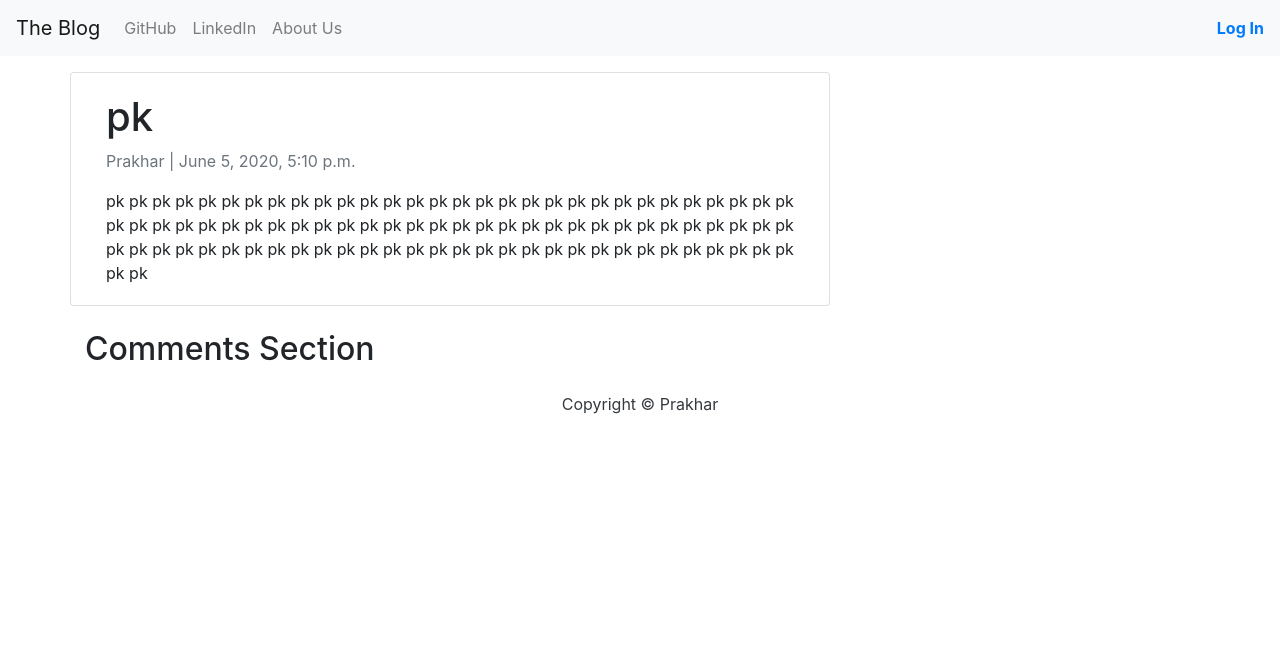
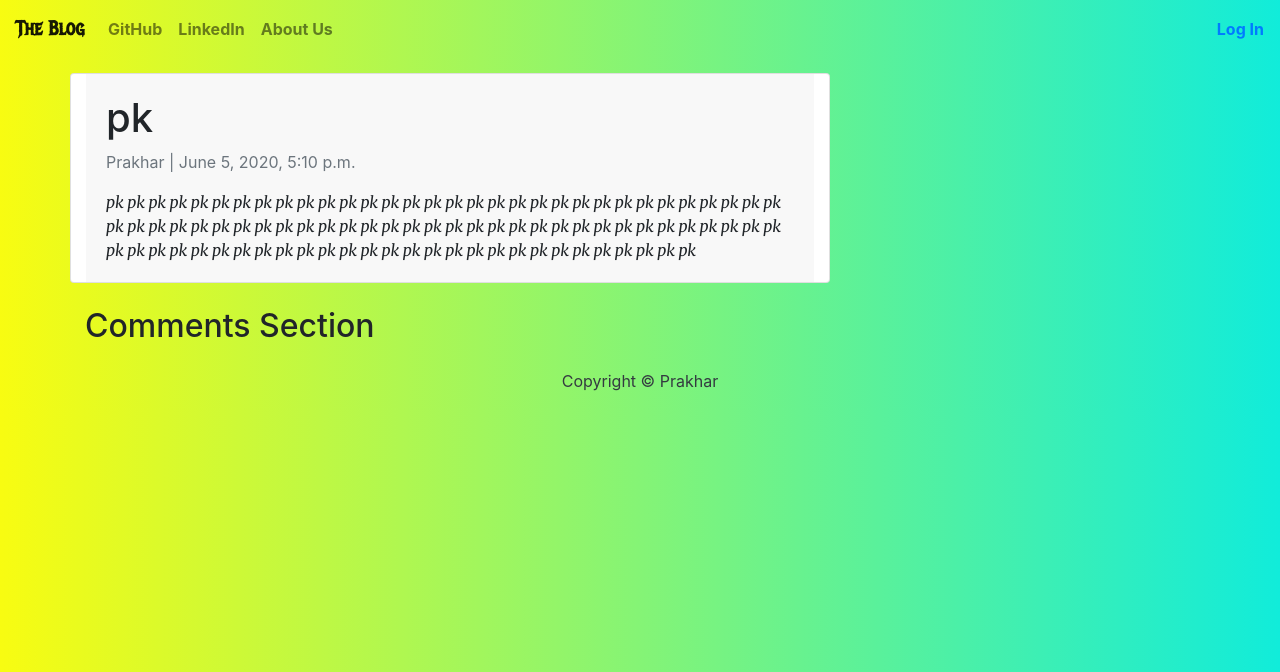
Before and after one commit to Prakhar0047/Blog_Project, a Django app: a page that uses myBlog_Project/basic_app/templates/basic_app/base.html in a window 1280 px wide. Shown: the top 672 px of the page. Run offline with Django 3.2, Linux system fonts and the light colour scheme; data comes from the database, SQL or seed files in the repository; some libraries are stand-ins or nearby versions.

Commit message:
Blog Project

```diff
--- a/myBlog_Project/basic_app/templates/basic_app/base.html
+++ b/myBlog_Project/basic_app/templates/basic_app/base.html
@@ -14,23 +14,54 @@
 
     <script src="https://stackpath.bootstrapcdn.com/bootstrap/4.4.1/js/bootstrap.min.js" integrity="sha384-wfSDF2E50Y2D1uUdj0O3uMBJnjuUD4Ih7YwaYd1iqfktj0Uod8GCExl3Og8ifwB6" crossorigin="anonymous"></script>
 
+    <!-- FONTS -->
+    <link href="https://fonts.googleapis.com/css2?family=Metal+Mania&display=swap" rel="stylesheet">
+    <link href="https://fonts.googleapis.com/css2?family=Merriweather:ital@1&display=swap" rel="stylesheet">
+    <link href="https://fonts.googleapis.com/css2?family=Permanent+Marker&display=swap" rel="stylesheet">
+
 </head>
 <body>
+  <style>
+    .card-title{
+      color: brown;
+      font-family: 'Permanent Marker', cursive;
+    }
+
+    .card-text{
+      font-family: 'Merriweather', serif;
+    }
+
+    .card-body{
+      background-color: rgba(245, 245, 245, 0.671);
+    }
+
+    body{
+      background-image: linear-gradient(to right,rgb(248, 252, 17),rgb(17, 236, 218));
+    }
+
+    .navbar{
+      background-image: linear-gradient(to right,rgb(248, 252, 17),rgb(17, 236, 218));
+    }
+
+    .title{
+      font-family: 'Metal Mania', cursive;
+    }
+  </style>
   <nav class="navbar navbar-expand-lg navbar-light bg-light">
-    <a class="navbar-brand" href="{% url 'home' %}">The Blog</a>
+    <a class="navbar-brand" href="{% url 'home' %}"> <b class="blod_left title">The Blog</b> </a>
     <button class="navbar-toggler" type="button" data-toggle="collapse" data-target="#navbarNav" aria-controls="navbarNav" aria-expanded="false" aria-label="Toggle navigation">
     <span class="navbar-toggler-icon"></span>
     </button>
     <div class="collapse navbar-collapse" id="navbarNav">
       <ul class="navbar-nav">
         <li class="nav-item">
-          <a class="nav-link" href="https://www.github.com">GitHub</a>
+          <a class="nav-link" href="https://www.github.com"><b class="blod_left">GitHub</b></a>
         </li>
         <li class="nav-item">
-          <a class="nav-link" href="https://www.linkedin.com">LinkedIn</a>
+          <a class="nav-link" href="https://www.linkedin.com"><b class="blod_left">LinkedIn</b></a>
         </li>
         <li class="nav-item">
-          <a class="nav-link" href="{% url 'blog:about_us' %}">About Us</a>
+          <a class="nav-link" href="{% url 'blog:about_us' %}"><b class="blod_left">About Us</b></a>
         </li>
       </ul>
     </div>
@@ -42,19 +73,19 @@
             </li>
 
             <li class="nav-item">
-              <a class="nav-link" href="{% url 'blog:new_post' %}"> <b class="bold_left">New Post</b> </a>
+              <a class="nav-link" href="{% url 'blog:new_post' %}"> <b class="bold_right">New Post</b> </a>
             </li>
 
             <li class="nav-item">
-              <a class="nav-link" href="{% url 'draft' %}"><b class="bold_left">Drafts</b></a>
+              <a class="nav-link" href="{% url 'draft' %}"><b class="bold_right">Drafts</b></a>
             </li>
 
             <li class="nav-item">
-              <a class="nav-link" href="{% url 'logout' %}"> <b class="bold_left">Log Out</b> </a>
+              <a class="nav-link" href="{% url 'logout' %}"> <b class="bold_right">Log Out</b> </a>
             </li>
 
           {% else %}
-            <li><a class="nav navbar-nav navbar-right" href="#"> <b class="bold_left">Log In</b> </a></li>
+            <li><a class="nav navbar-nav navbar-right" href="#"> <b class="bold_right">Log In</b> </a></li>
           {% endif %}
 
     </ul>
```
